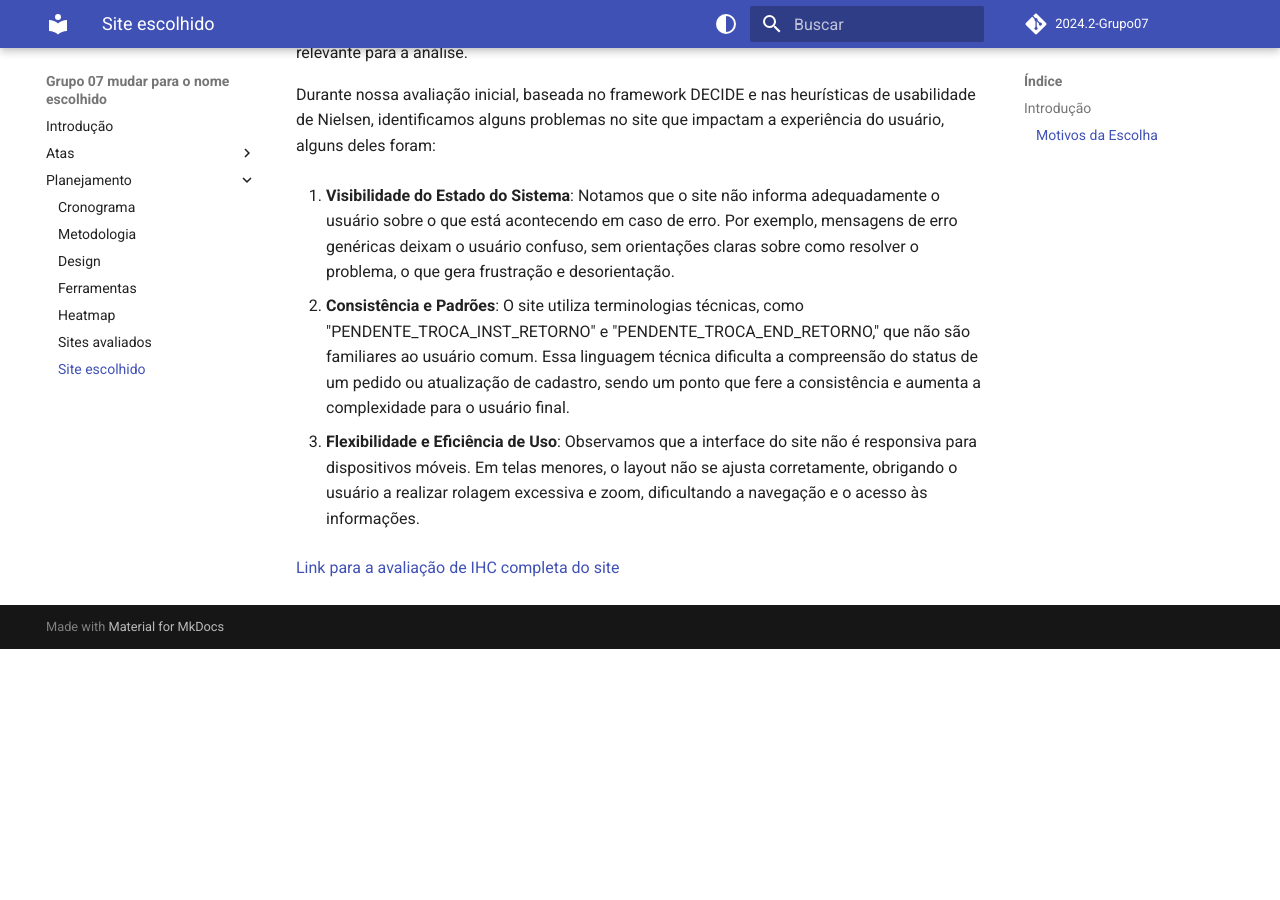
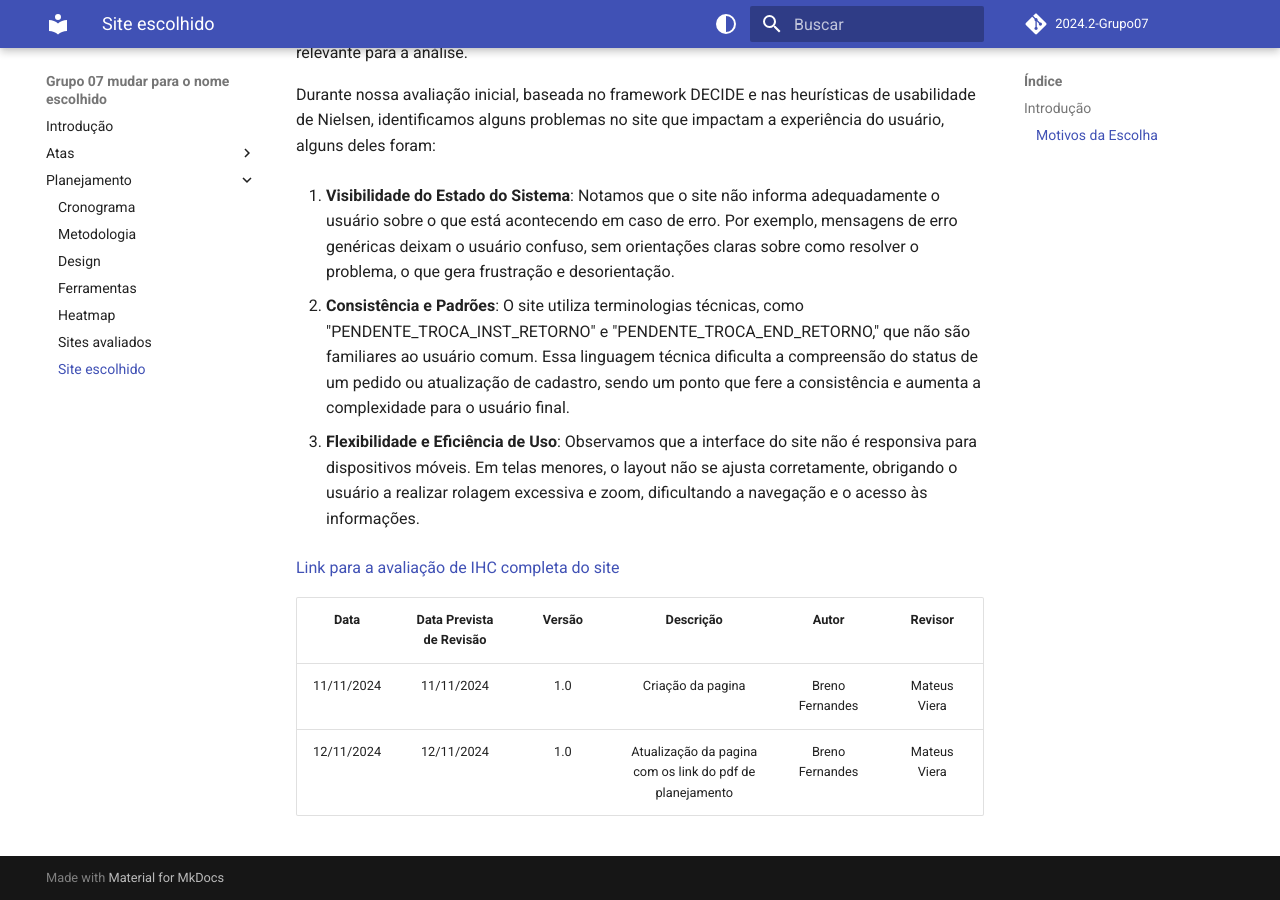
Before and after one commit to Interacao-Humano-Computador/2024.2-PasseLivreEstudantil, an MkDocs documentation site: the page built from docs/planejamento/sites_escolhidos.md, in a window 1280 px wide and 900 px high, scrolled down 817 px. Built offline with MkDocs 1.6.1 and Material for MkDocs 9.7.7, drawn with Linux system fonts in a browser that asks for light colours; comment, search, counter and statistics services are not loaded; the version menu is left out; before the commit the page ends 1466 px from its top, so only the background shows below that.

Commit message:
Adicionando historico site escolhido

```diff
--- a/docs/planejamento/sites_escolhidos.md
+++ b/docs/planejamento/sites_escolhidos.md
@@ -25,4 +25,10 @@ Durante nossa avaliação inicial, baseada no framework DECIDE e nas heurística
 
 3. **Flexibilidade e Eficiência de Uso**: Observamos que a interface do site não é responsiva para dispositivos móveis. Em telas menores, o layout não se ajusta corretamente, obrigando o usuário a realizar rolagem excessiva e zoom, dificultando a navegação e o acesso às informações.
 
-[Link para a avaliação de IHC completa do site](https://interacao-humano-computador.github.io/2024.2-Grupo07/avaliacoes/planejamento-passelivre.pdf)
+[Link para a avaliação de IHC completa do site](https://github.com/Interacao-Humano-Computador/2024.2-Grupo07/blob/main/docs/arquivos/planejamento_passe_livre.pdf)<br>
+
+
+|Data|Data Prevista de Revisão|Versão|Descrição|Autor|Revisor|
+| :----------: |:-----------:| :------: | :-----------: | :---------: |:---------: |
+|11/11/2024|11/11/2024|1.0|Criação da pagina|Breno Fernandes| Mateus Viera |
+|12/11/2024|12/11/2024|1.0|Atualização da pagina com os link do pdf de planejamento|Breno Fernandes| Mateus Viera |
```
Also changed, not shown: docs/planejamento/metodologia.md (+1 -1 lines).
